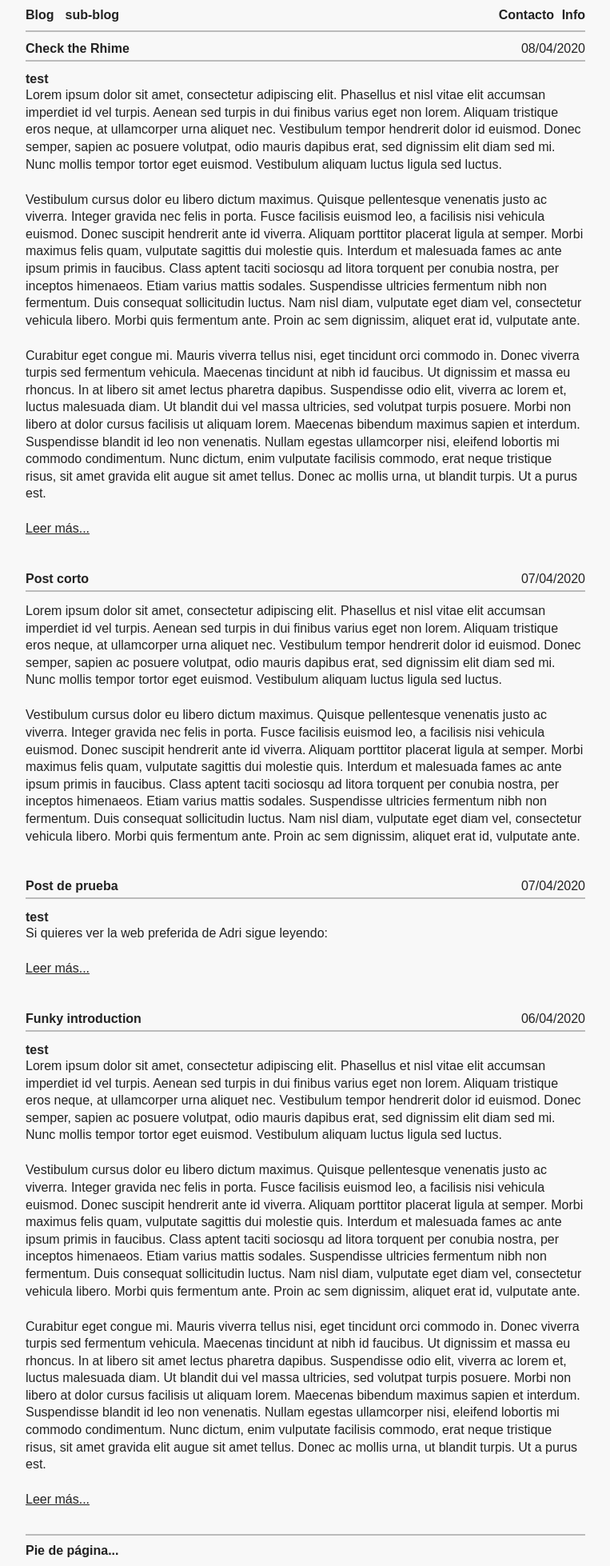
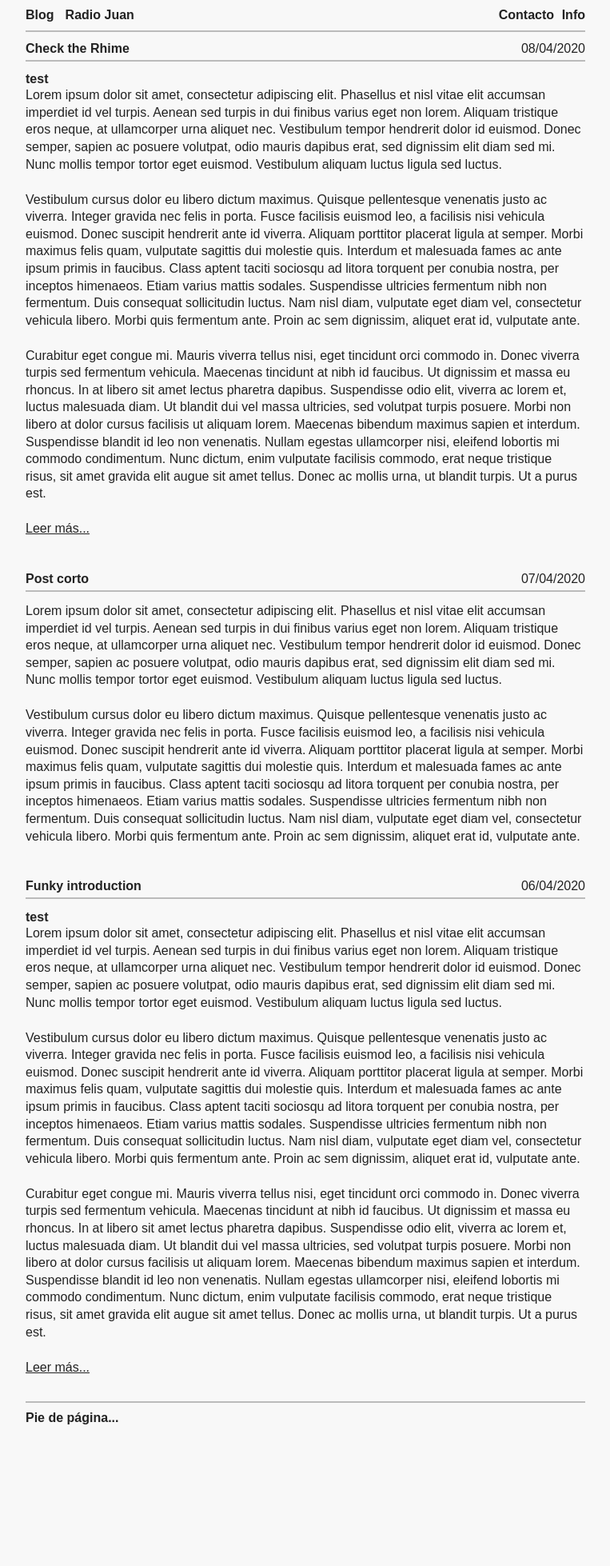
Before and after one commit to haztecaso/radio-klein, a Jekyll site: the page built from index.html, in a window 1280 px wide. Shown: the whole page at 80% size, without its empty margins (258-1021 px from the left). Built offline with Jekyll 4.4.1, drawn with Linux system fonts in a browser that asks for light colours; the list of posts is cut into pages by our own code; a file with an impossible date is left out; after the commit the page ends 1792 px from its top, so only the background shows below that.

Commit message:
incluyo radio de juan o lo intento

```diff
--- a/_includes/header.html
+++ b/_includes/header.html
@@ -1,6 +1,6 @@
 <header>
     <a href="{{ site.baseurl }}/">Blog</a>
-	<a href="{{ site.baseurl }}/">sub-blog</a>
+	<a href="{{ site.baseurl }}/">Radio Juan</a>
 	<a class="right" href="{{ site.baseurl }}/info">Info</a>
 	<a class="right" href="{{ site.baseurl }}/contacto">Contacto</a>
 </header>
--- a/_posts/2020-04-07-Juan1.md
+++ /dev/null
@@ -1,11 +0,0 @@
----
-layout: post
-title: Post de prueba
----
-# test
-
-Si quieres ver la web preferida de Adri sigue leyendo:
-
-<!--more-->
-
-Esta es [la web preferida de adri.](https://youtube.com).
```
Also changed, not shown: _layouts/page.html (added, +21 -0 lines), radiojuan.md (added, +5 -0 lines).
